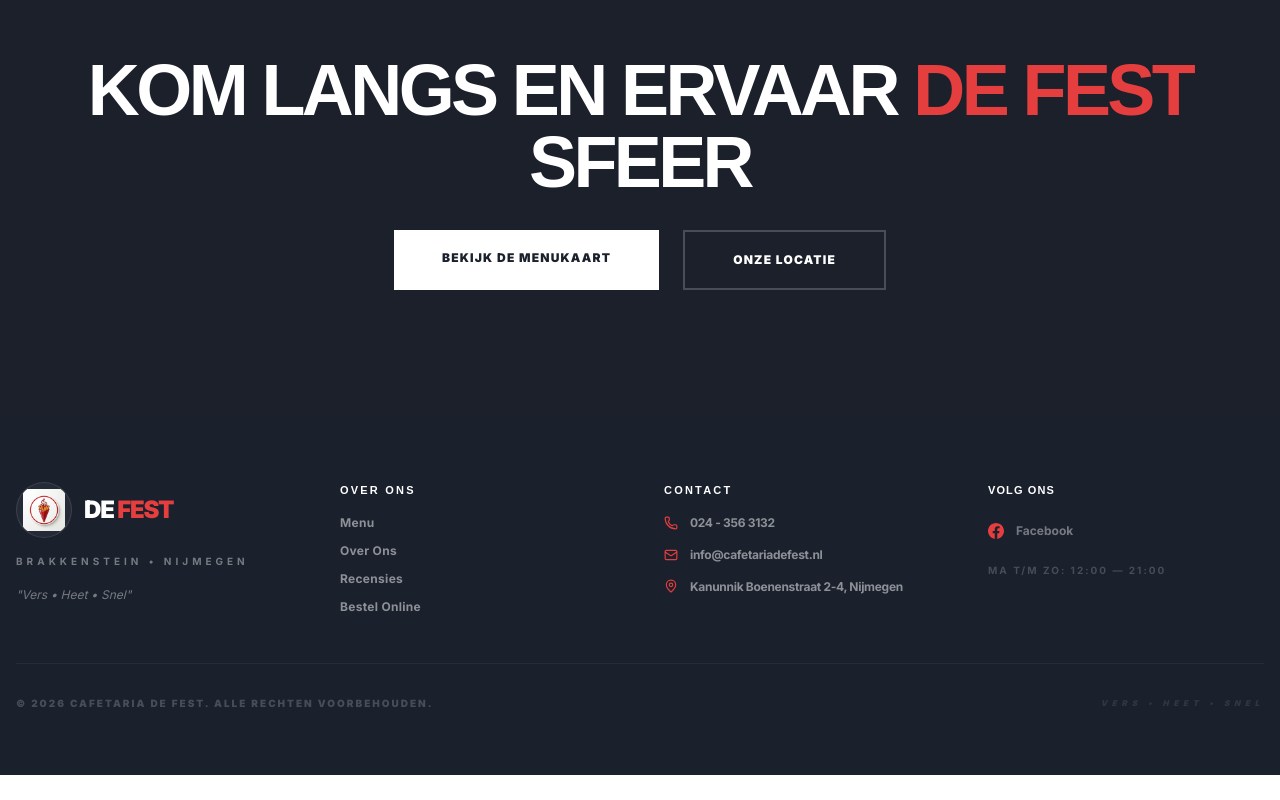
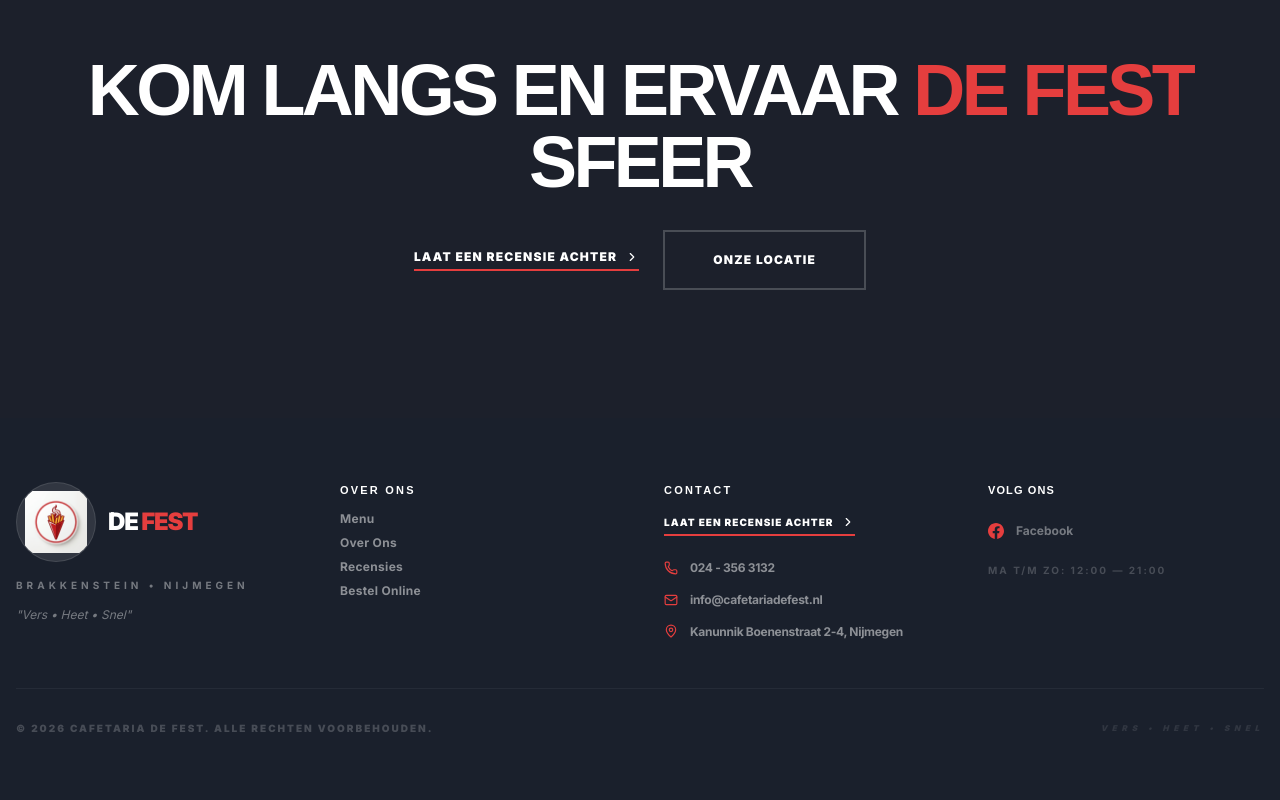
Before and after one commit to maximetdoucet-glitch/Cafeteria-De-Fest, a Next.js app: page /about in a window 1280 px wide. Shown: the part 1708-2508 px from the top of the page. Before the commit the page ends 2483 px from the top, so only its background shows below. Built offline with nearby package versions, Linux system fonts and the light colour scheme.

Commit message:
Fix mobile heading wrap, update Google Review links to direct Place ID URL, and refine footer spacing

```diff
--- a/src/components/layout/Footer.tsx
+++ b/src/components/layout/Footer.tsx
@@ -2,7 +2,7 @@
 
 import Image from "next/image";
 import Link from "next/link";
-import { Phone, Mail, MapPin } from "lucide-react";
+import { Phone, Mail, MapPin, ChevronRight } from "lucide-react";
 import { useLanguage } from "@/context/LanguageContext";
 import { useOrder } from "@/context/OrderContext";
 
@@ -14,36 +14,36 @@
       <div className="container mx-auto px-6 md:px-4">
         <div className="grid grid-cols-1 md:grid-cols-4 gap-0 md:gap-12 border-b border-white/5 md:pb-12">
            {/* Logo & Tagline */}
-          <div className="flex flex-col items-center md:items-start pb-6 md:pb-0">
+          <div className="flex flex-col items-center md:items-start pb-4 md:pb-0">
              <div className="flex items-center space-x-3 mb-4">
-                <div className="relative w-14 h-14 rounded-full overflow-hidden border border-white/10 p-1 bg-white/5">
+                <div className="relative w-20 h-20 rounded-full overflow-hidden border border-white/10 p-1 bg-white/10">
                    <Image
                      src="/images/logo-mark.png"
                      alt="De Fest Logo"
                      fill
-                     className="object-contain p-1.5"
+                     className="object-contain p-2"
                    />
                 </div>
                 <span className="text-2xl font-black tracking-tighter uppercase text-white Oswald">
                   De <span className="text-brand-red">Fest</span>
                 </span>
              </div>
-             <p className="text-white/40 text-[10px] uppercase tracking-[0.4em] font-bold mb-4">Brakkenstein • Nijmegen</p>
+             <p className="text-white/40 text-[10px] uppercase tracking-[0.4em] font-bold mb-3">Brakkenstein • Nijmegen</p>
              <p className="text-white/40 text-xs leading-relaxed max-w-[240px] md:max-w-xs text-center md:text-left italic">
                "{t('footer.tagline')}"
              </p>
           </div>
 
-          <div className="w-full h-px bg-white/5 md:hidden mb-6" />
+          <div className="w-full h-px bg-white/5 md:hidden mb-4" />
 
           {/* Quick Links */}
           <div className="flex flex-col items-center md:items-start pb-6 md:pb-0">
-             <h4 className="text-white font-black uppercase tracking-[0.2em] text-[11px] mb-4">{t('nav.about')}</h4>
-             <div className="flex flex-col items-center md:items-start gap-3">
+             <h4 className="text-white font-black uppercase tracking-[0.2em] text-[11px] mb-3">{t('nav.about')}</h4>
+             <div className="flex flex-col items-center md:items-start gap-2">
                 {[
                   { name: t('nav.menu'), href: "/menu" },
                   { name: t('nav.about'), href: "/about" },
-                  { name: t('nav.reviews'), href: "/reviews" }
+                  { name: t('nav.reviews'), href: "https://search.google.com/local/writereview?placeid=ChIJeen3jeglx0cRwTCNtKPfgoQ" }
                 ].map(item => (
                    <Link key={item.name} href={item.href} className="font-bold text-xs text-white/50 hover:text-brand-red transition-colors tracking-wide">
                       {item.name}
@@ -61,6 +61,15 @@
           <div className="flex flex-col items-center md:items-start pb-6 md:pb-0">
              <h4 className="text-white font-black uppercase tracking-[0.2em] text-[11px] mb-4">{t('location.contact.title')}</h4>
              <div className="flex flex-col items-center md:items-start gap-4">
+                <a
+                  href="https://www.google.com/search?q=Cafetaria+De+Fest+Nijmegen#lrd=0x47c708e88df7e979:0x848245aab48d30c1,2"
+                  target="_blank"
+                  rel="noopener noreferrer"
+                  className="flex items-center gap-2 text-white font-black uppercase tracking-widest text-[10px] border-b-2 border-brand-red pb-1 hover:text-brand-red transition-all group mb-2"
+                >
+                  {t('reviews.cta.button')}
+                  <ChevronRight size={14} className="group-hover:translate-x-1 transition-transform" />
+                </a>
                 <a href="tel:024-3563132" className="flex items-center gap-3 text-white/50 hover:text-brand-red transition-colors group">
                    <Phone size={14} className="text-brand-red group-hover:scale-110 transition-transform" />
                    <span className="text-xs font-bold tracking-tight">024 - 356 3132</span>
--- a/src/components/layout/Navbar.tsx
+++ b/src/components/layout/Navbar.tsx
@@ -63,9 +63,14 @@
             <Link href="/about" className="text-xs font-black uppercase tracking-widest text-brand-charcoal hover:text-brand-red transition-colors text-shadow-food">
               {t('nav.about')}
             </Link>
-            <Link href="/reviews" className="text-xs font-black uppercase tracking-widest text-brand-charcoal hover:text-brand-red transition-colors text-shadow-food">
+            <a
+              href="https://search.google.com/local/writereview?placeid=ChIJeen3jeglx0cRwTCNtKPfgoQ"
+              target="_blank"
+              rel="noopener noreferrer"
+              className="text-xs font-black uppercase tracking-widest text-brand-charcoal hover:text-brand-red transition-colors text-shadow-food"
+            >
               {t('nav.reviews')}
-            </Link>
+            </a>
             <Link href="/#location" className="text-xs font-black uppercase tracking-widest text-brand-charcoal hover:text-brand-red transition-colors text-shadow-food">
               {t('nav.location')}
             </Link>
@@ -150,7 +155,15 @@
                  <Link href="/" onClick={() => setIsMobileMenuOpen(false)} className="text-xl font-black text-white hover:text-brand-red transition-colors uppercase tracking-[0.1em]">{t('nav.home')}</Link>
                  <Link href="/menu" onClick={() => setIsMobileMenuOpen(false)} className="text-xl font-black text-white hover:text-brand-red transition-colors uppercase tracking-[0.1em]">{t('nav.menu')}</Link>
                  <Link href="/about" onClick={() => setIsMobileMenuOpen(false)} className="text-xl font-black text-white hover:text-brand-red transition-colors uppercase tracking-[0.1em]">{t('nav.about')}</Link>
-                 <Link href="/reviews" onClick={() => setIsMobileMenuOpen(false)} className="text-xl font-black text-white hover:text-brand-red transition-colors uppercase tracking-[0.1em]">{t('nav.reviews')}</Link>
+                 <a
+                   href="https://search.google.com/local/writereview?placeid=ChIJeen3jeglx0cRwTCNtKPfgoQ"
+                   target="_blank"
+                   rel="noopener noreferrer"
+                   onClick={() => setIsMobileMenuOpen(false)}
+                   className="text-xl font-black text-white hover:text-brand-red transition-colors uppercase tracking-[0.1em]"
+                 >
+                   {t('nav.reviews')}
+                 </a>
                  <Link href="/#location" onClick={() => setIsMobileMenuOpen(false)} className="text-xl font-black text-white hover:text-brand-red transition-colors uppercase tracking-[0.1em]">{t('nav.location')}</Link>
                </div>
 
--- a/src/components/pages/AboutContent.tsx
+++ b/src/components/pages/AboutContent.tsx
@@ -4,7 +4,7 @@
 import Navbar from "@/components/layout/Navbar";
 import Footer from "@/components/layout/Footer";
 import Image from "next/image";
-import { Utensils, Users, History, Heart } from "lucide-react";
+import { Utensils, Users, History, Heart, Phone, Mail, MapPin, ChevronRight } from "lucide-react";
 import { useLanguage } from "@/context/LanguageContext";
 
 export default function AboutContent() {
@@ -78,7 +78,7 @@
         {/* Values Section */}
         <section className="py-24 bg-brand-cream">
            <div className="container mx-auto px-4 text-center mb-16">
-              <h2 className="text-4xl md:text-6xl font-black text-brand-charcoal uppercase tracking-tighter mb-4 whitespace-nowrap">
+              <h2 className="text-4xl md:text-6xl font-black text-brand-charcoal uppercase tracking-tighter mb-4 md:whitespace-nowrap">
                  {t('about.values.title')}
               </h2>
            </div>
@@ -108,9 +108,15 @@
                    word.toLowerCase() === 'de' || word.toLowerCase() === 'fest' || word.toLowerCase() === 'atmosphere' || word.toLowerCase() === 'atmosphäre' ? <span key={i} className="text-brand-red">{word} </span> : word + ' '
                  ))}
               </h2>
-              <div className="flex flex-col md:flex-row gap-6 justify-center">
-                 <a href="/menu" className="px-12 py-5 bg-white text-brand-charcoal font-black uppercase tracking-widest text-xs hover:bg-brand-red hover:text-white transition-all">
-                    {t('about.cta.menu')}
+              <div className="flex flex-col md:flex-row gap-6 justify-center items-center">
+                 <a
+                   href="https://search.google.com/local/writereview?placeid=ChIJeen3jeglx0cRwTCNtKPfgoQ"
+                   target="_blank"
+                   rel="noopener noreferrer"
+                   className="flex items-center gap-2 text-white font-black uppercase tracking-widest text-xs border-b-2 border-brand-red pb-1 hover:text-brand-red transition-all group"
+                 >
+                   {t('reviews.cta.button')}
+                   <ChevronRight size={14} className="group-hover:translate-x-1 transition-transform" />
                  </a>
                  <a href="#location" className="px-12 py-5 border-2 border-white/20 text-white font-black uppercase tracking-widest text-xs hover:border-brand-red transition-all">
                     {t('about.cta.location')}
--- a/src/components/sections/Testimonials.tsx
+++ b/src/components/sections/Testimonials.tsx
@@ -42,13 +42,15 @@
                 {t('testimonials.subtitle')}
              </p>
           </div>
-          <Link
-            href="/reviews"
+          <a
+            href="https://search.google.com/local/writereview?placeid=ChIJeen3jeglx0cRwTCNtKPfgoQ"
+            target="_blank"
+            rel="noopener noreferrer"
             className="flex items-center gap-2 text-brand-charcoal font-black uppercase tracking-widest text-[10px] border-b-2 border-brand-red pb-1 hover:text-brand-red transition-all group"
           >
             {t('reviews.cta.button')}
             <ChevronRight size={14} className="group-hover:translate-x-1 transition-transform" />
-          </Link>
+          </a>
         </div>
 
         <div className="grid grid-cols-1 md:grid-cols-3 gap-8">
```
